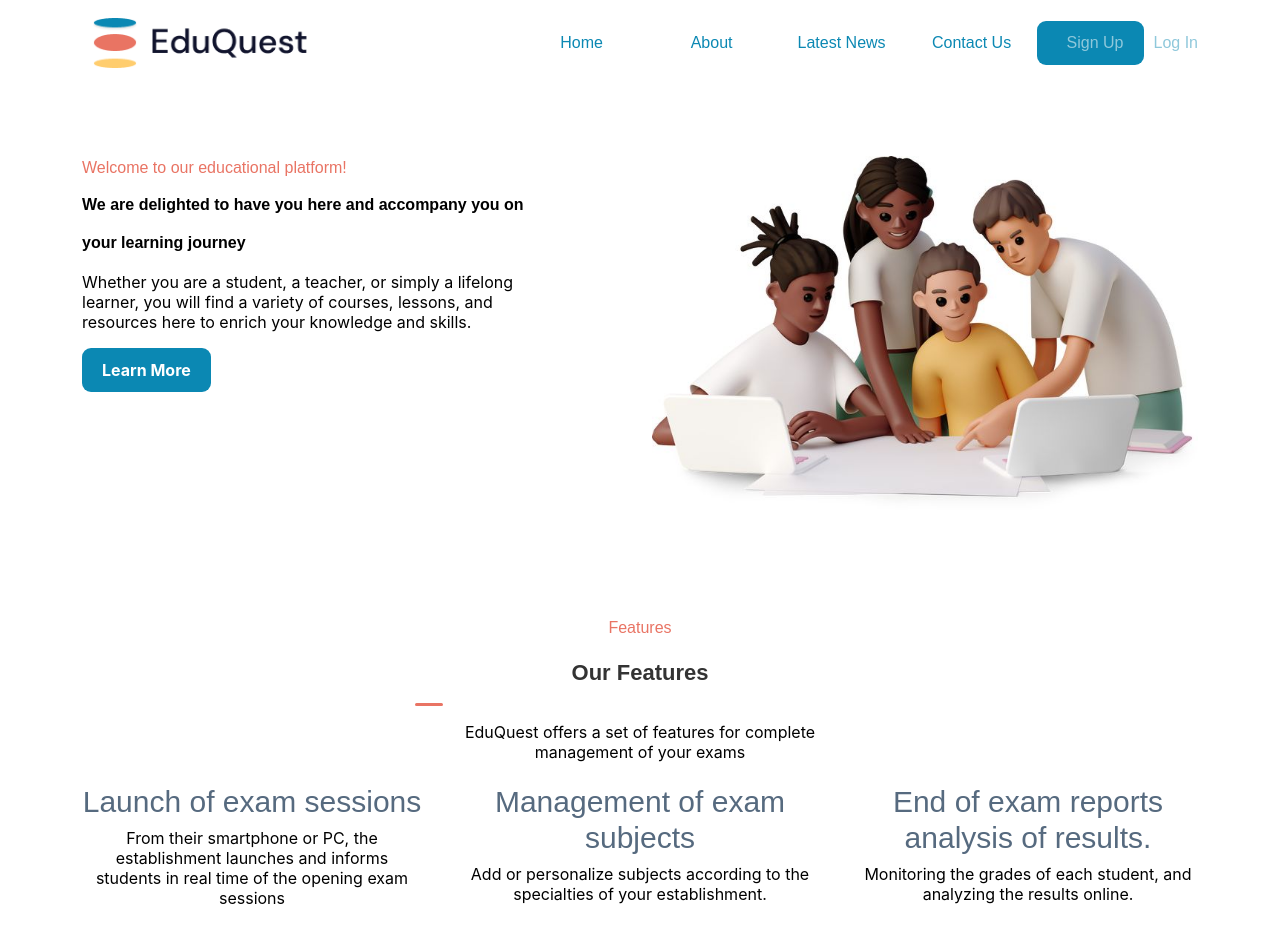
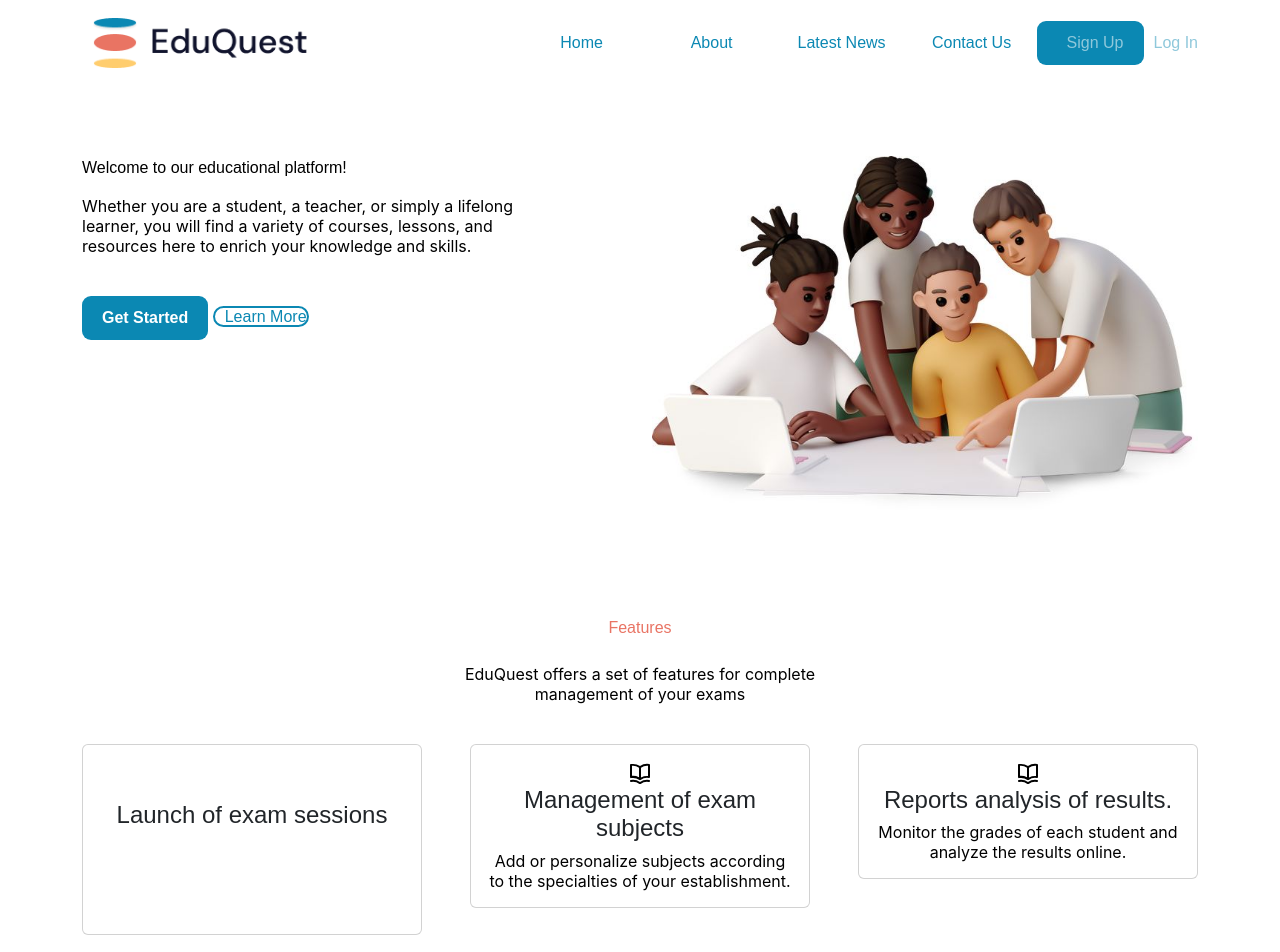
Before and after one commit to zinando/EduQuest, a React (Vite) app in the folder Frontend/: page / in a window 1280 px wide. Shown: the top 952 px of the page. Built offline with nearby package versions, Linux system fonts and the light colour scheme.

Commit message:
Update Landing.jsx

```diff
--- a/Frontend/LandingPage/Landing.jsx
+++ b/Frontend/LandingPage/Landing.jsx
@@ -8,7 +8,7 @@ import Nav from 'react-bootstrap/Nav';
 import Navbar from 'react-bootstrap/Navbar';
 import { Link } from 'react-router-dom';
 import logo from '../../Frontend/src/assets/Group 1.png'
-
+import * as Unicons from '@iconscout/react-unicons';
 
 
 
@@ -25,14 +25,7 @@ export default function Landing() {
 
   return (
     <>
-      <div className="site-mobile-menu site-navbar-target">
-        <div className="site-mobile-menu-header">
-          <div className="site-mobile-menu-close">
-            <span className="icofont-close js-menu-toggle" />
-          </div>
-        </div>
-        <div className="site-mobile-menu-body" />
-      </div>
+
       <Navbar expand="lg" style={{ backgroundColor: "white",marginTop: '10px' }}>
         <div className="container">
           <div className="logo-details">
@@ -82,30 +75,28 @@ export default function Landing() {
         <div className="container">
           <div className="row justify-content-between">
             <div className="col-lg-5">
-              <span className="subheading mb-2" data-aos="fade-up">
+              <span className="heading mb-2" data-aos="fade-up">
                 Welcome to our educational platform!
               </span>
-              <h1 className="subheading-2 mb-3" data-aos="fade-up" data-aos-delay={100}>
-                <b>
-                  We are delighted to have you here and accompany you on your
-                  learning journey
-                </b>
-              </h1>
+
               <p
-                className="mb-3"
+                className="mb-3 pt-3 paragraph"
                 data-aos="fade-up"
                 data-aos-delay={200}
-                style={{ color: "black" }}
+                style={{ color: "black"  }}
               >
                 Whether you are a student, a teacher, or simply a lifelong learner,
                 you will find a variety of courses, lessons, and resources here to
                 enrich your knowledge and skills.
               </p>
-              <p data-aos="fade-up" data-aos-delay={300}>
-                <a href="#" className="btn mr-2">
+              <div className='pt-4'>
+                <a href="#" className="btn mr-2" data-aos="fade-up" data-aos-delay={300}>
+                  Get Started
+                </a>{" "}
+                <a href="#" className="btn-outline-primary mr-2" data-aos="fade-up" data-aos-delay={300}>
                   Learn More
                 </a>{" "}
-              </p>
+              </div>
             </div>
             <div className="col-lg-6">
               <div className="img-wrap" data-aos="fade-left">
@@ -126,52 +117,64 @@ export default function Landing() {
             <div className="col-lg-5 mx-auto text-center" data-aos="fade-up">
               <br />
               <span className="subheading">Features</span>
-              <h2 className="heading mb-3">Our Features</h2>
-              <p style={{ color: "black" }}>
+
+              <p style={{ color: "black" }} className='paragraph pt-4'>
                 {" "}
                 EduQuest offers a set of features for complete management of your
                 exams
               </p>
             </div>
           </div>
-          <div className="row g-5 text-center">
+          <div className="row g-5 text-center pt-4">
             <div className="col-lg-4" data-aos="fade-up" data-aos-delay={0}>
-              <div className="feature text-center">
-                <div className="icon">
-                  <span className="flaticon-startup" />
+              <div className="card card-1">
+                <div className="card-body">
+                  <div className="icon-circle-1">
+                    <Unicons.UilBookOpen size="40" color="#FFF" />
                   </div>
-                <h3>Launch of exam sessions</h3>
-                <p style={{ color: "black" }}>
+                  <h4 className="card-title">Launch of exam sessions</h4>
+                  <p className="card-text" style={{ color: "white" }}>
                     From their smartphone or PC, the establishment launches and
-                  informs students in real time of the opening exam sessions{" "}
+                    informs students in real-time of the opening exam sessions.
                   </p>
                 </div>
               </div>
+            </div>
             <div className="col-lg-4" data-aos="fade-up" data-aos-delay={100}>
-              <div className="feature text-center">
-                <div className="icon">
-                  <span className="flaticon-link" />
+              <div className="card">
+                <div className="card-body">
+                  <div className="icon-circle">
+                    <Unicons.UilBookOpen />
                   </div>
-                <h3>Management of exam subjects</h3>
-                <p style={{ color: "black" }}>
+                  <h4 className="card-title">Management of exam subjects</h4>
+                  <p className="card-text" style={{ color: "black" }}>
                     Add or personalize subjects according to the specialties of your
                     establishment.
                   </p>
                 </div>
               </div>
+            </div>
             <div className="col-lg-4" data-aos="fade-up" data-aos-delay={200}>
-              <div className="feature text-center">
-                <div className="icon">
-                  <span className="flaticon-trophy" />
+              <div className="card">
+                <div className="card-body">
+                  <div className="icon-circle">
+                    <Unicons.UilBookOpen />
                   </div>
-                <h3>End of exam reports analysis of results.</h3>
-                <p style={{ color: "black" }}>
-                  Monitoring the grades of each student, and analyzing the results
-                  online.
+                  <h4 className="card-title">
+                    Reports analysis of results.
+                  </h4>
+                  <p className="card-text" style={{ color: "black" }}>
+                    Monitor the grades of each student and analyze the results online.
                   </p>
                 </div>
               </div>
             </div>
+          </div>
+
+
+
+
+
         </div>
       </div>
       <div className="section section-3" style={{ backgroundColor: "white" }}>
```
Lines whose indentation alone changed are shown as unchanged.
